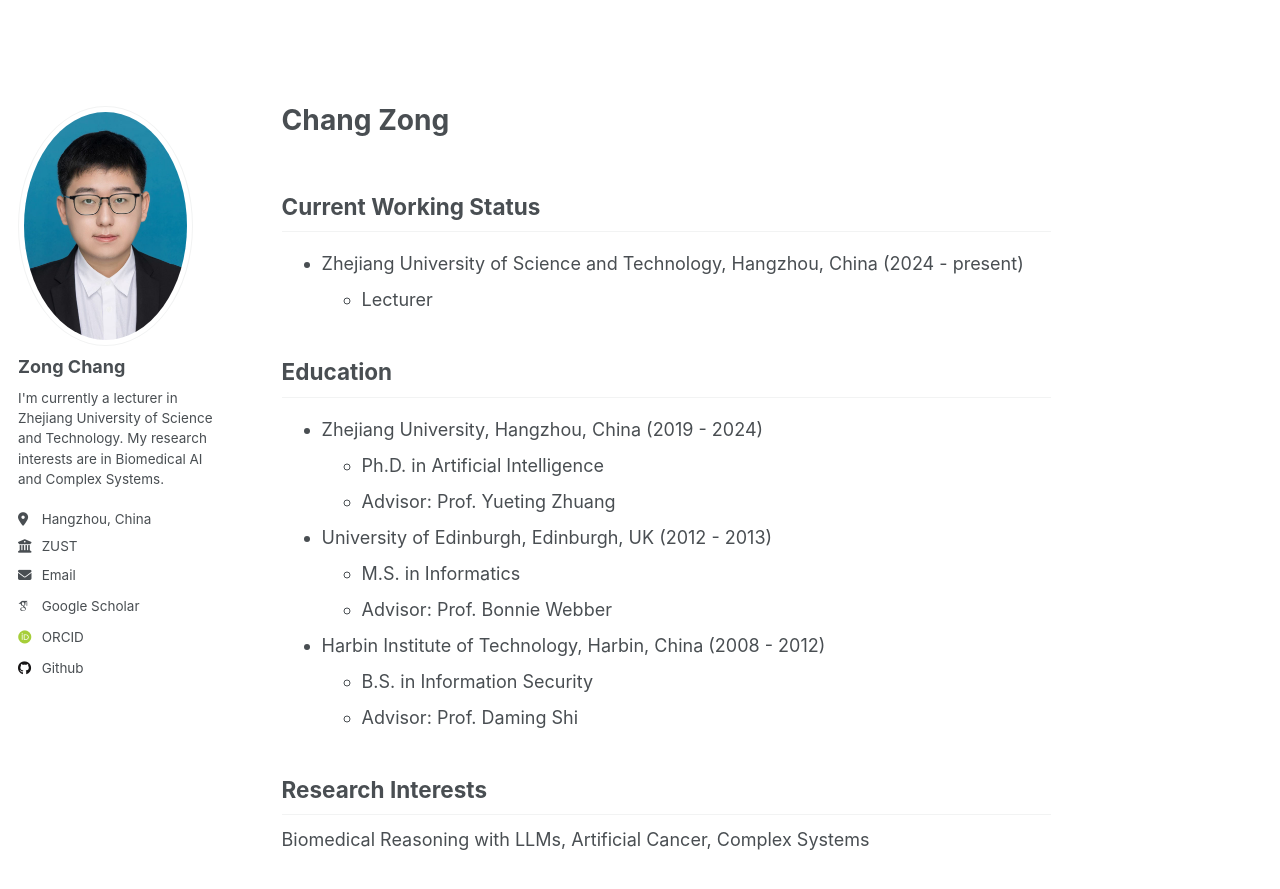
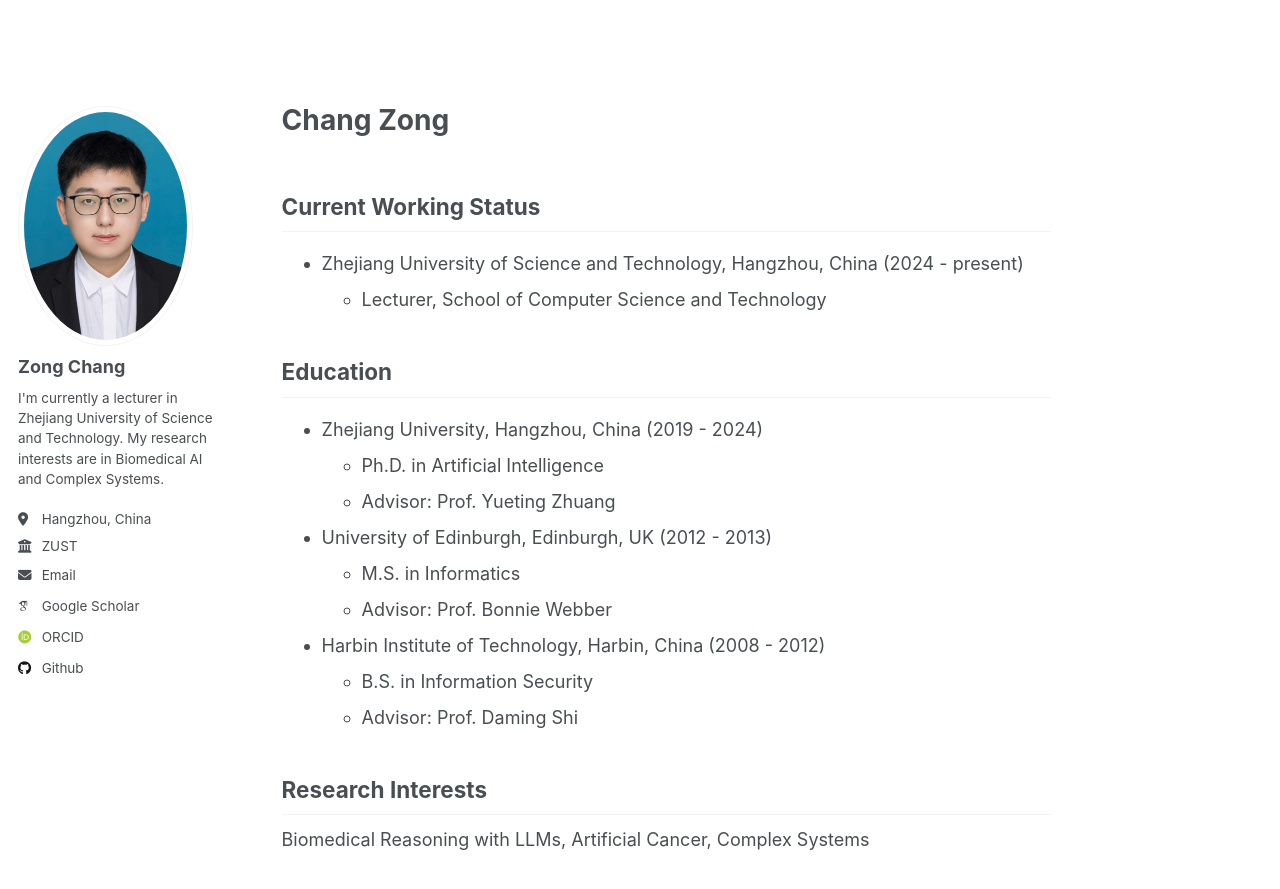
Before and after one commit to changzong/changzong.github.io, a Jekyll site: the page built from _pages/about.md, in a window 1280 px wide and 900 px high. Shown: the top 889 px of the window. Built offline with Jekyll 4.4.1, drawn with Linux system fonts in a browser that asks for light colours; some web fonts are replaced.

Commit message:
udpate cv

```diff
--- a/_pages/about.md
+++ b/_pages/about.md
@@ -9,7 +9,7 @@ redirect_from:
 
 ## Current Working Status
 - Zhejiang University of Science and Technology, Hangzhou, China (2024 - present)
-  - Lecturer
+  - Lecturer, School of Computer Science and Technology
 
 ## Education
 - Zhejiang University, Hangzhou, China (2019 - 2024)
```
